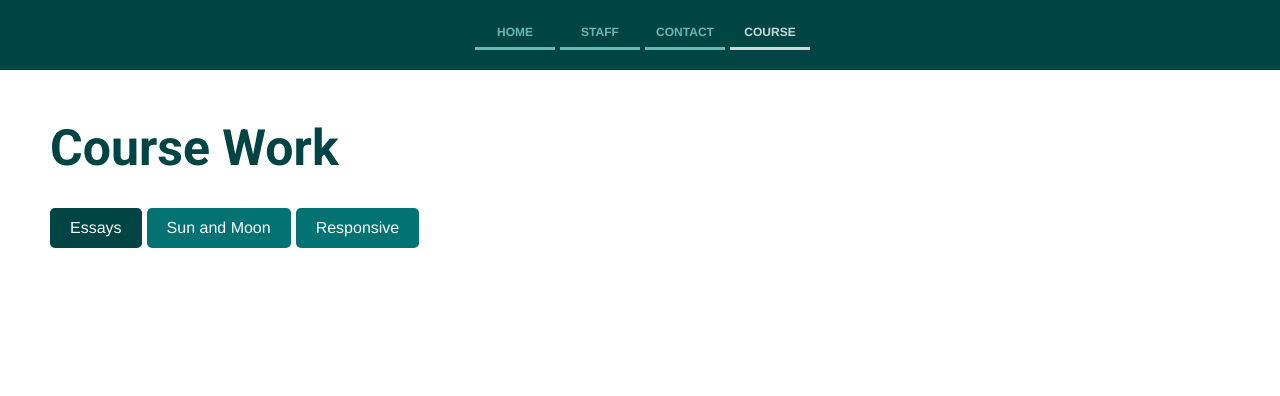
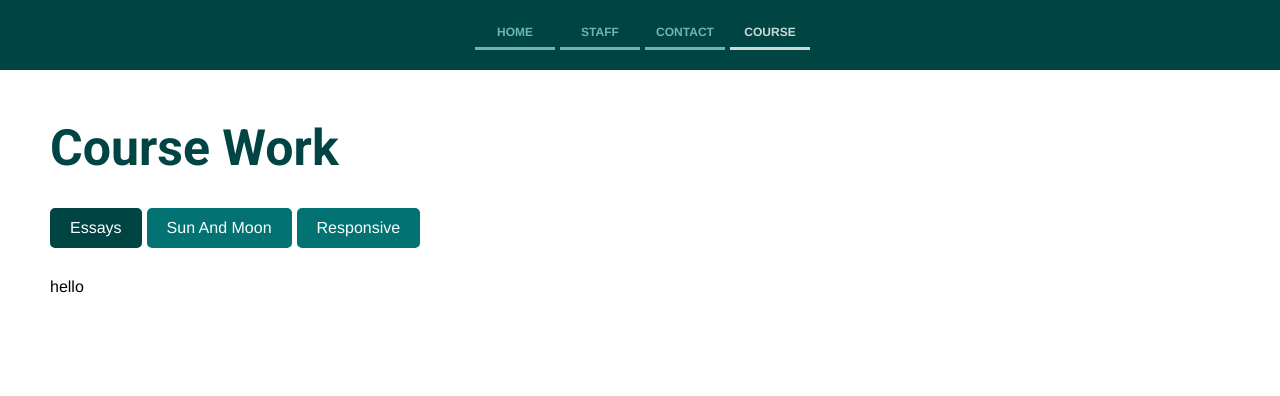
Before and after one commit to Femi-Nietzsche/uclax-web1-clark-stephanie, a React (Vite) app: page /#/course-work in a window 1280 px wide. Shown: the part 288-684 px from the top of the page. Built offline with nearby package versions, Linux system fonts and the light colour scheme.

Commit message:
L3 Complete part 2

```diff
--- a/src/Pages/CourseWork/CourseWorkLayout.jsx
+++ b/src/Pages/CourseWork/CourseWorkLayout.jsx
@@ -11,10 +11,11 @@ const CourseWorkLayout = () => {
                 <nav className="sublinks">
                     <NavLink to="/course-work">Essays</NavLink>
                     <NavLink to="/course-work/sun-and-moon">
-                        Sun and Moon
+                        Sun And Moon
                     </NavLink>
-                    <NavLink to="/course-work/responsive"> Responsive</NavLink>
+                    <NavLink to="/course-work/responsive">Responsive</NavLink>
                 </nav>
+                hello
                 <Outlet />
             </Inset>
         </CourseWorkLayoutStyled>
--- a/src/main.jsx
+++ b/src/main.jsx
@@ -1,6 +1,5 @@
 import React from "react";
 import ReactDOM from "react-dom/client";
-
 import Routes from "./Pages/Routes.jsx";
 
 ReactDOM.createRoot(document.getElementById("root")).render(
```
